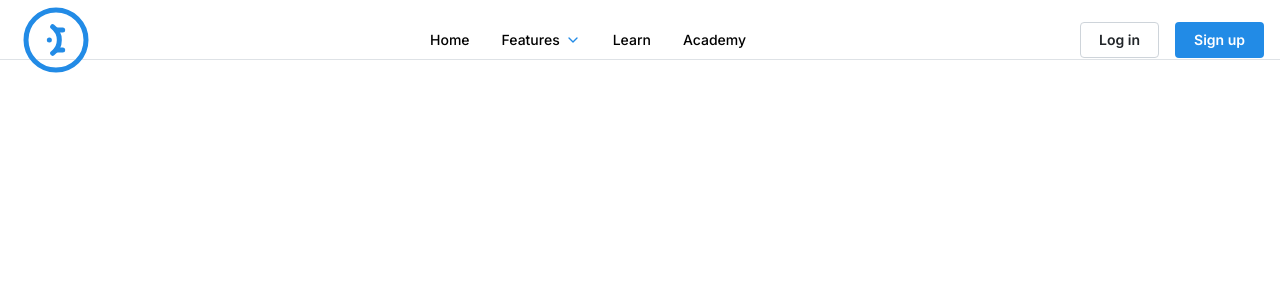
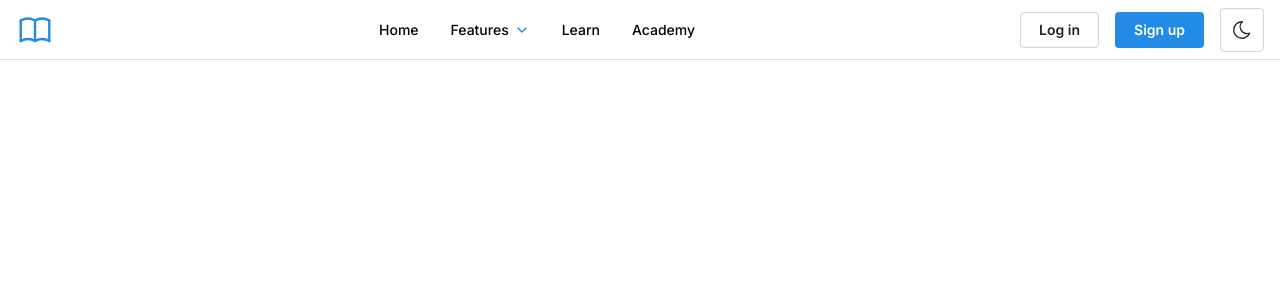
Before and after one commit to t2minht/studor, a Next.js app: page /studor/newstudygroupposting in a window 1280 px wide. Shown: the top 300 px of the page. Built offline with nearby package versions, Linux system fonts and the light colour scheme.

Commit message:
Added light mode and dark mode

```diff
--- a/app/page.js
+++ b/app/page.js
@@ -1,7 +1,6 @@
 import { createServerComponentClient } from "@supabase/auth-helpers-nextjs";
 import { cookies } from 'next/headers'
 import AuthButton from "./auth-button";
-import { MantineProvider } from '@mantine/core'
 // import App from "./ui/navbar";
 
 export default async function Home() {
@@ -12,6 +11,7 @@ export default async function Home() {
 
   return (
     <>
+
       {/* <AuthButton />
       <pre>{JSON.stringify(sessions, null, 2)}</pre> */}
 
--- a/app/studor/page.jsx
+++ b/app/studor/page.jsx
@@ -4,6 +4,8 @@ import Navbar from "../ui/navbar"
 
 export default function Page() {
   return (
-    <></>
+    <MantineProvider>
+
+    </MantineProvider>
   )
 }
--- /dev/null
+++ b/app/ui/lightordarkmode.jsx
@@ -0,0 +1,21 @@
+import { ActionIcon, useMantineColorScheme, useComputedColorScheme } from '@mantine/core';
+import { IconSun, IconMoon } from '@tabler/icons-react';
+import cx from 'clsx';
+import classes from './lightordarkmode.module.css';
+
+export default function LightOrDarkMode() {
+  const { setColorScheme } = useMantineColorScheme();
+  const computedColorScheme = useComputedColorScheme('light', { getInitialValueInEffect: true });
+
+  return (
+    <ActionIcon
+      onClick={() => setColorScheme(computedColorScheme === 'light' ? 'dark' : 'light')}
+      variant="default"
+      size="xl"
+      aria-label="Toggle color scheme"
+    >
+      <IconSun className={cx(classes.icon, classes.light)} stroke={1.5} />
+      <IconMoon className={cx(classes.icon, classes.dark)} stroke={1.5} />
+    </ActionIcon>
+  );
+}
--- /dev/null
+++ b/app/ui/lightordarkmode.module.css
@@ -0,0 +1,24 @@
+.icon {
+  width: rem(22px);
+  height: rem(22px);
+}
+
+.dark {
+  @mixin dark {
+    display: none;
+  }
+
+  @mixin light {
+    display: block;
+  }
+}
+
+.light {
+  @mixin light {
+    display: none;
+  }
+
+  @mixin dark {
+    display: block;
+  }
+}
--- a/app/ui/navbar.jsx
+++ b/app/ui/navbar.jsx
@@ -27,10 +27,10 @@ import {
   IconChartPie3,
   IconFingerprint,
   IconCoin,
-  IconChevronDown,
-  IconBrandMantine
+  IconChevronDown
 } from '@tabler/icons-react';
-import classes from './HeaderMegaMenu.module.css';
+import classes from './navbar.module.css';
+import LightOrDarkMode from './lightordarkmode';
 
 const mockdata = [
   {
@@ -92,8 +92,8 @@ export default function Navbar() {
     <Box pb={120}>
       <header className={classes.header}>
         <Group justify="space-between" h="100%">
-        <IconBrandMantine
-          style={{ width: rem(80), height: rem(80) }}
+        <IconBook
+          size={38}
           stroke={1.5}
           color="var(--mantine-color-blue-filled)"
         />
@@ -157,6 +157,7 @@ export default function Navbar() {
           <Group visibleFrom="sm">
             <Button variant="default">Log in</Button>
             <Button>Sign up</Button>
+            <LightOrDarkMode />
           </Group>
 
           <Burger opened={drawerOpened} onClick={toggleDrawer} hiddenFrom="sm" />
@@ -203,6 +204,10 @@ export default function Navbar() {
             <Button variant="default">Log in</Button>
             <Button>Sign up</Button>
           </Group>
+
+          <Center>
+            <LightOrDarkMode />
+          </Center>
         </ScrollArea>
       </Drawer>
     </Box>
```
Also changed, not shown: app/ui/navbar.module.css (renamed from app/ui/HeaderMegaMenu.module.css).
